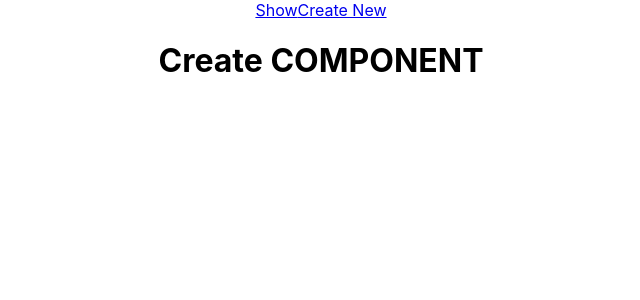
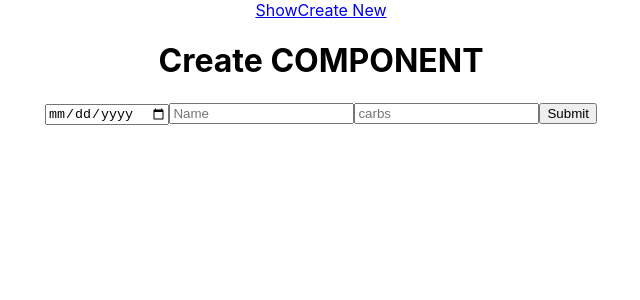
Before and after one commit to AlecCodes/foodAppFrontend, a React (Create React App) app: page /create in a window 1280 px wide. Shown: the top 300 px of the page, without its empty margins (319-959 px from the left). Built offline with nearby package versions, Linux system fonts and the light colour scheme.

Commit message:
post route

```diff
--- a/src/Pages/Create.js
+++ b/src/Pages/Create.js
@@ -1,5 +1,18 @@
+import {Form} from 'react-router-dom'
+
 function Create(props){
-    return <h1>Create COMPONENT</h1>
+    return (<>
+        <h1>Create COMPONENT</h1>
+        <Form action="/create" method ="post">
+            <input type = 'date' name = 'date' placeholder='date'/>
+
+            <input type = 'text' name = 'name' placeholder='Name'/>
+
+            <input type = 'number' name = 'carbs' placeholder='carbs'/>
+
+            <input type = 'submit'/>
+        </Form>
+    </>)
 }
 
 export default Create
--- /dev/null
+++ b/src/actions.js
@@ -0,0 +1,20 @@
+import { redirect } from "react-router-dom"
+const URL = 'https://ahtestone.herokuapp.com/foods'
+
+export const createAction = async({request}) => {
+    const formData = await request.formData()
+    const newFood = {
+        name: formData.get("name"),
+        carbs: formData.get("carbs"),
+        date: formData.get("date")
+    }
+    console.log(newFood)
+    await fetch (URL, {
+        method: "post",
+        headers: {'Content-Type':'application/json'
+        },
+        body: JSON.stringify(newFood)
+        }
+    )
+    return redirect('/')
+}
--- a/src/router.js
+++ b/src/router.js
@@ -8,6 +8,7 @@ import ShowDays from "./Pages/ShowDays"
 import { daysLoader, indexLoader, monthLoader } from "./loaders";
 import ShowYears from "./Pages/ShowYears";
 import ShowMonths from "./Pages/ShowMonths";
+import { createAction } from "./actions";
 
 const router = createBrowserRouter(createRoutesFromElements(
     <>
@@ -18,7 +19,7 @@ const router = createBrowserRouter(createRoutesFromElements(
             <Route path = "showMonths/:year" element = {<ShowMonths/>} loader={monthLoader}/>
             <Route path = "showDays/:year/:month" element = {<ShowDays/>} loader={daysLoader}/>
             <Route path = "show/:id" element = {<Show/>} />
-            <Route path = "create" element = {<Create/>}/>
+            <Route path = "create" element = {<Create/>} action={createAction}/>
         </Route>
     </>
 
```
